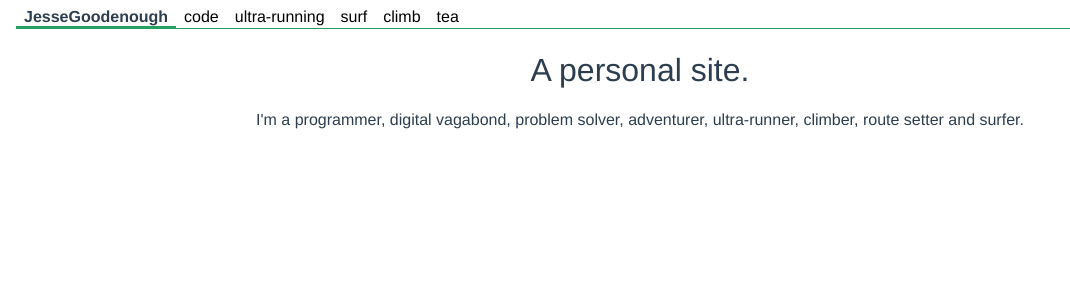
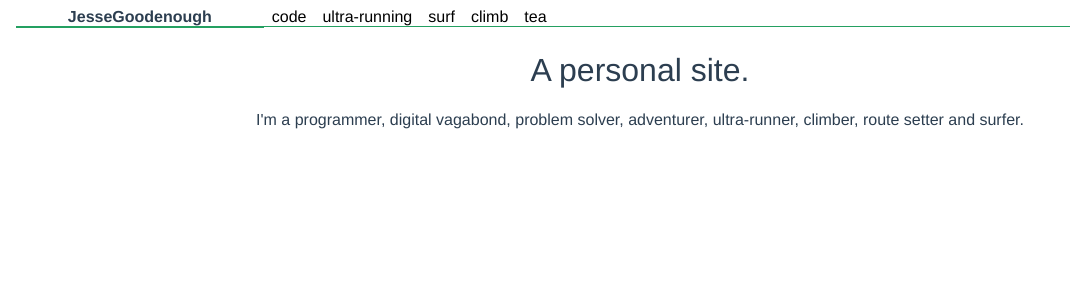
Before and after one commit to JGoodenough/jessegoodenough.com, a Vue app: page / in a window 1280 px wide. Shown: the top 300 px of the page, without its empty margins (0-1070 px from the left). Built offline with nearby package versions, Linux system fonts and the light colour scheme.

Commit message:
workin on site nav WIP

```diff
--- a/src/components/SiteNav.vue
+++ b/src/components/SiteNav.vue
@@ -1,7 +1,7 @@
 <template>
   <nav class="site-nav">
+    <router-link class="site-nav__site-logo" :to="siteURL">{{ siteName }}</router-link>
     <ul class="site-nav__desktop">
-      <li><router-link class="site-nav__site-logo" :to="siteURL">{{ siteName }}</router-link></li>
       <li v-for="navLink in navLinks"><router-link :to="navLink.path">{{navLink.name}}</router-link></li>
     </ul>
     <div class="site-nav__mobile-bar-container" @click="isChange = !isChange">
@@ -74,12 +74,15 @@ h1, h2 {
     margin: 0;
     font-weight: bold;
     display: inline-block;
+    width: 20%;
+    float: left;
   }
 
   &__desktop {
     display: inline-block;
     border-bottom: 1px solid #24A061;
-    width: 100%;
+    width: 80%;
+    float: left;
     @include mobile {
       display: none;
     }
@@ -91,6 +94,8 @@ h1, h2 {
 
   &__mobile-bar-container {
     cursor: pointer;
+    float: right;
+    margin: 0 .25em;
     @include desktop {
       display: none;
     }
```
